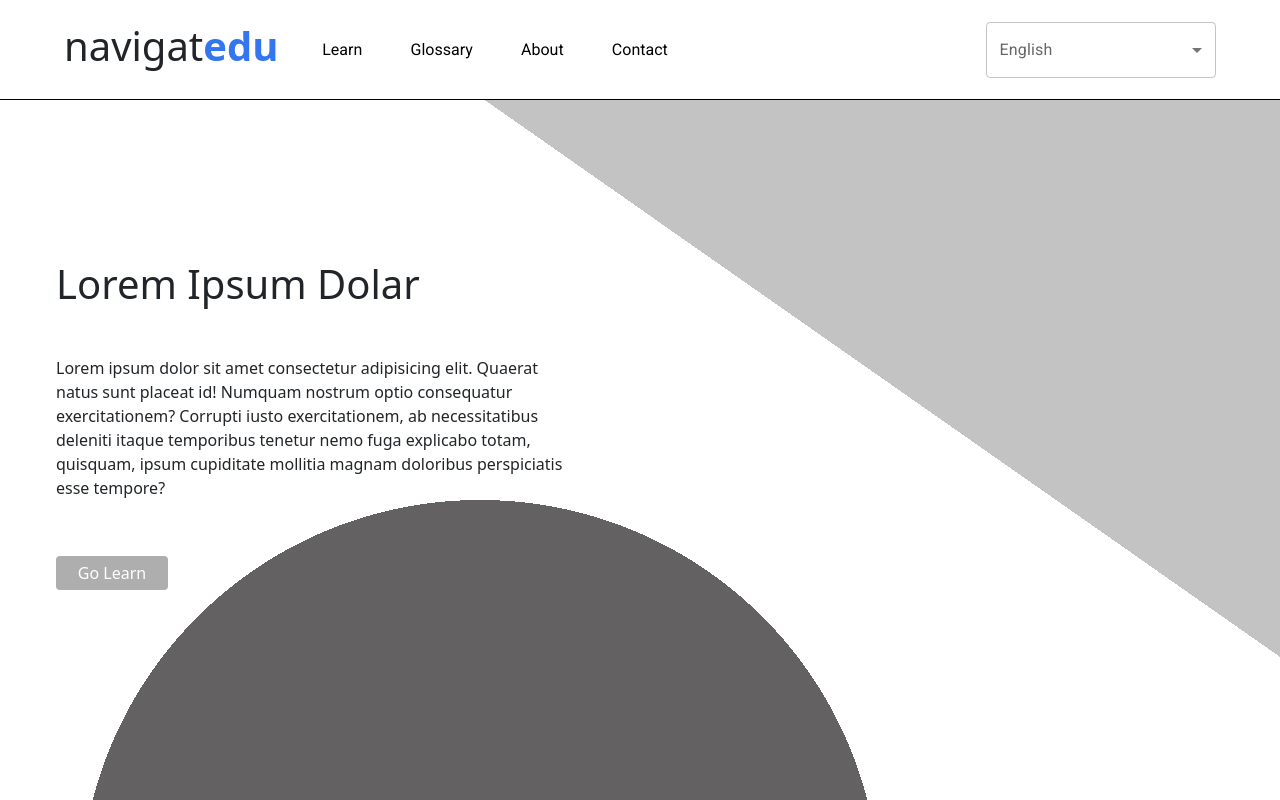
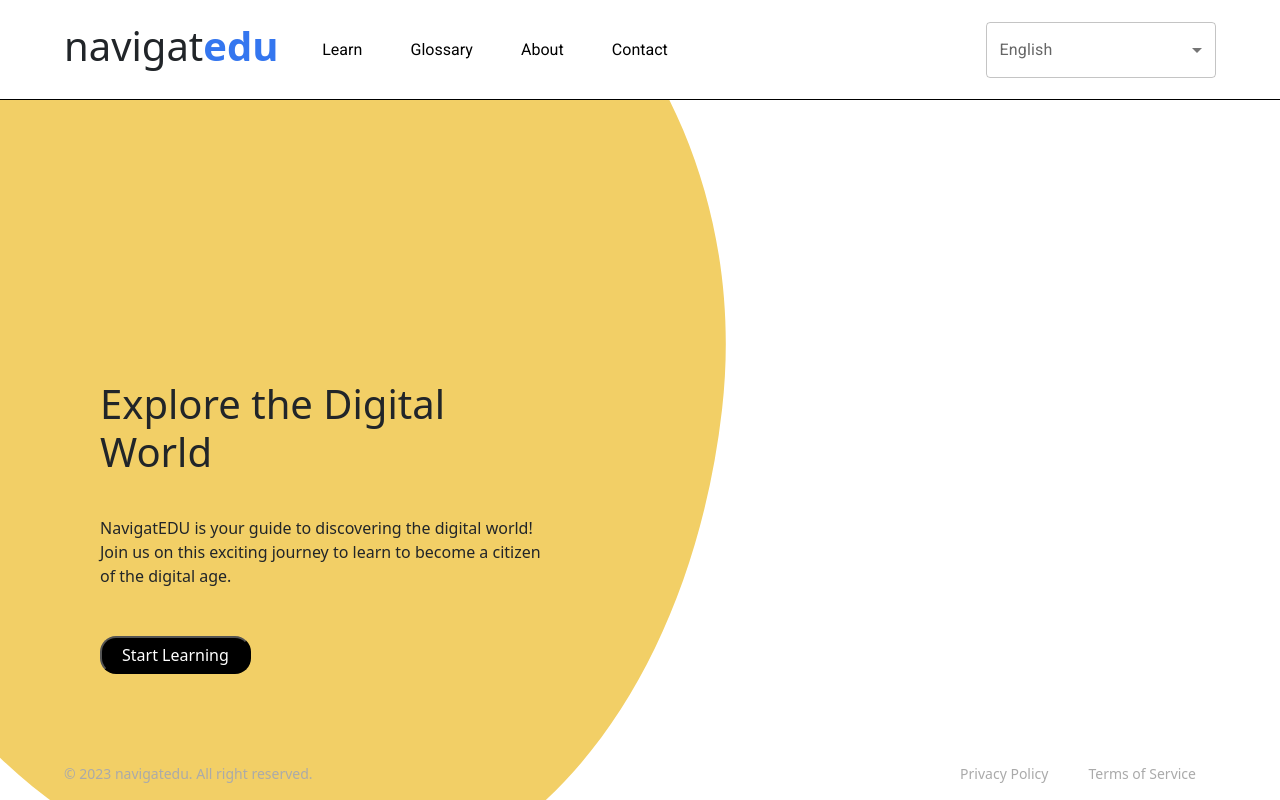
Before and after one commit to qingge-yu/hackathon-frontend, a React (Create React App) app: page / in a window 1280 px wide. Shown: the top 800 px of the page. Built offline with nearby package versions, Linux system fonts and the light colour scheme; no server answers.

Commit message:
finishes Home, About and Contact pages, adds footer, fixes screen size scaling

```diff
--- a/src/App.jsx
+++ b/src/App.jsx
@@ -10,9 +10,11 @@ import Profiles from './pages/ProfilePage/ProfilePage'
 import Contact from './pages/ContactPage/ContactPage'
 import About from './pages/AboutPage/AboutPage'
 import ChangePassword from './pages/ChangePasswordPage/ChangePasswordPage'
+import LessonsPage from './pages/LessonsPage/LessonsPage'
 
 // components
 import NavBar from './components/NavBar/NavBar'
+import Footer from './components/Footer/Footer'
 import ProtectedRoute from './components/ProtectedRoute/ProtectedRoute'
 
 // services
@@ -20,7 +22,6 @@ import * as authService from './services/authService'
 
 // styles
 import './App.css'
-import LessonsPage from './pages/LessonsPage/LessonsPage'
 
 const App = () => {
   const [user, setUser] = useState(authService.getUser())
@@ -62,7 +63,7 @@ const App = () => {
         <Route
           path="/learn"
           element={
-            <LessonsPage modalShow={modalShow} setModalShow={setModalShow}/>
+            <LessonsPage modalShow={modalShow} setModalShow={setModalShow} />
           }
         />
         <Route
@@ -92,6 +93,7 @@ const App = () => {
           }
         />
       </Routes>
+      <Footer />
     </>
   )
 }
--- /dev/null
+++ b/src/components/Footer/Footer.css
@@ -0,0 +1,27 @@
+.footer {
+    position: fixed;
+    bottom: 0;
+    width: 100%;
+    display: flex;
+    flex-direction: row;
+    justify-content: space-between;
+    padding-left: 5%;
+    padding-right: 5%;
+    color: #AAAAAA;
+    margin-top: auto;
+    font-weight: 400;
+    font-size: 14px;
+}
+
+.footerLink {
+    text-decoration: none;
+    color: #AAAAAA;
+    margin: auto 20px;
+    font-weight: 400;
+    font-size: 14px;
+}
+
+.footerLink:hover {
+    color: #AAAAAA;
+    text-decoration: underline;
+}
--- /dev/null
+++ b/src/components/Footer/Footer.jsx
@@ -0,0 +1,14 @@
+import { Link } from 'react-router-dom'
+import './Footer.css'
+
+export default function Footer() {
+    return (
+        <div className='footer'>
+            <p>© 2023 navigatedu. All right reserved.</p>
+            <div>
+                <Link to='/privacy-policy' className="footerLink">Privacy Policy</Link>
+                <Link to='/terms-of-service' className="footerLink">Terms of Service</Link>
+            </div>
+        </div>
+    )
+}
--- a/src/components/NavBar/NavBar.css
+++ b/src/components/NavBar/NavBar.css
@@ -6,6 +6,7 @@
     align-items: center;
     padding-left: 5vw;
     padding-right: 5vw;
+    background-color: white;
 }
 
 .navigatedu {
--- a/src/pages/AboutPage/AboutPage.css
+++ b/src/pages/AboutPage/AboutPage.css
@@ -2,25 +2,26 @@
         display: flex;
         flex-direction: column;
         justify-content: center;
-    align-items: center;
-
+        width: 100%;
+        height: 100vh;
+        padding-left: 150px;
     }
 
     .aboutBG {
         position: absolute;
-    width: 1120px;
-    left: calc(50% - 1120px/2 + 13px);
-    top: 32.81%;
-    bottom: -39.65%;
+        left: 0;
+        right: auto;
+        top: auto;
+        bottom: 0;
         z-index: -1;
     }
 
     .aboutPage>h1 {
-    margin-top: 100px;
+        margin-bottom: 50px;
     }
 
-.aboutPage>p {
-    margin-top: 400px;
-    width: 360px;
+    .aboutText {
+        width: 400px;
         font-weight: 500;
+        font-size: 18px;
     }
--- a/src/pages/AboutPage/AboutPage.jsx
+++ b/src/pages/AboutPage/AboutPage.jsx
@@ -4,11 +4,14 @@ import './AboutPage.css'
 export default function AboutPage() {
     return (
         <div className='aboutPage'>
-            <h1><b>What is </b>navigat<b style={{ color: "#3476EF" }}>edu</b>?</h1>
-            <svg className="aboutBG" width="1120" height="688" viewBox="0 0 1120 688" fill="none" xmlns="http://www.w3.org/2000/svg">
-                <path d="M1120 500C1120 785.255 854.755 1094 569.5 1094C284.245 1094 0 785.255 0 500C0 214.745 284.245 0 569.5 0C854.755 0 1120 214.745 1120 500Z" fill="#F2CF66" />
+            <h1>About navigat<b style={{ color: "#3476EF" }}>edu</b>?</h1>
+            <p className="directoryPath">
+                <Link to="/" className="homeLink">Home</Link> / About
+            </p>
+            <svg className="aboutBG" width="822" height="837" viewBox="0 0 822 837" fill="none" xmlns="http://www.w3.org/2000/svg">
+                <path d="M-76.5534 712.907C-161.01 440.102 -266.604 324.673 -119.999 207.999C26.8739 51.7544 392 -116.5 668 112C868 296 847.611 592.037 748.002 755.999C602.503 995.499 19.2389 1022.33 -76.5534 712.907Z" fill="#F2CF66" />
             </svg>
-            <p>NavigatEDU is your guide to discovering the digital world with confidence. Join us on this exciting journey as we equip you with the knowledge and tools to thrive in the digital age.</p>
+            <p className="aboutText">We believe in empowering users of all ages with the essential skills of <b>Digital Literacy</b>, <b>Digital Citizenship</b>, and <b>Internet Safety</b> to create a responsible online community!</p>
         </div>
     )
 }
--- a/src/pages/ContactPage/ContactPage.css
+++ b/src/pages/ContactPage/ContactPage.css
@@ -8,6 +8,7 @@
 
 html, body {
     height: 100%;
+    /* overflow: scroll; */
 }
 
 /* ---------- *
@@ -89,7 +90,7 @@ html, body {
  *   APPLICATION   *
  * --------------- */
 h2.contact {
-    margin: 2rem 0;
+    margin: 5rem 0 2rem 0;
     /* font-size: clamp(2rem, 4.5vw, 3rem) !important; */
     text-align: left;
     font-weight: 600;
@@ -104,7 +105,7 @@ section.content-container {
     justify-content: center;
     align-items: center;
     width: 100%;
-    height: 60rem;
+    height: 100%;
     background: transparent;
     font-family: 'Roboto', sans-serif;
 }
@@ -113,7 +114,7 @@ section.content-container {
     position: absolute;
     width: 1068px;
     left: calc(50% - 1068px/2 - 4px);
-    top: 9.28%;
+    top: 12%;
     bottom: 5.27%;
     z-index: -1;
 }
--- a/src/pages/ContactPage/ContactPage.jsx
+++ b/src/pages/ContactPage/ContactPage.jsx
@@ -9,7 +9,7 @@ const Contact = () => {
                 <path d="M1068 431.647C1068 658.726 810.186 875 582.921 875C355.655 875 0 658.726 0 431.647C0 204.569 266.814 0 494.079 0C721.345 0 1068 204.569 1068 431.647Z" fill="#F2CF66" />
             </svg>
             <p className="directoryPath">
-                <Link to="/home" className="homeLink">Home</Link> / Contact
+                <Link to="/" className="homeLink">Home</Link> / Contact
             </p>
             <div className="form-container">
                 <h2 className='contact'>Send us a Message!</h2>
--- a/src/pages/LandingPage/LandingPage.css
+++ b/src/pages/LandingPage/LandingPage.css
@@ -8,6 +8,12 @@
 
 html, body {
     height: 100%;
+}
+
+body {
+    margin: 0;
+    padding: 0;
+    /* border: 3px solid red; */
 }
 
 /* ---------- *
@@ -24,7 +30,7 @@ html, body {
  *   UTILITY   *
  * ----------- */
 p {
-  background-color: rgba(0, 0, 0, 0);
+    background-color: rgba(0, 0, 0, 0);
 }
 
 .height-full {
@@ -88,25 +94,30 @@ p {
  *   APPLICATION   *
  * --------------- */
 .content-container {
-    display: grid;
-    grid-template-columns: 1fr 1fr;
-    height: 60rem;
-    background: radial-gradient(circle, #1c1a1aaf 50%, transparent 20%) -10rem 20rem no-repeat,
-    linear-gradient(35deg, transparent 70%, #87878780 20%);
+    height: 100%;
 }
 
 .landing-about {
-    padding: 10rem 3.5rem;
+    width: 650px;
+    padding: 280px 100px;
     display: flex;
     flex-direction: column;
-    gap: 2.5rem;
+    gap: 2rem;
 }
 
 .learn {
-    background-color: rgb(174, 174, 174);
-    max-width: 7rem;
-    padding: 0.3rem;
-    border: none;
-    border-radius: .25rem;
+    background-color: black;
     color: white;
+    border-radius: 16px;
+    padding: 5px 20px;
+    width: fit-content;
 }
+
+.landingBG {
+    position: absolute;
+    left: -4.39%;
+    right: 41.54%;
+    top: 2.58%;
+    bottom: 19.86%;
+    z-index: -1;
+}
--- a/src/pages/LandingPage/LandingPage.jsx
+++ b/src/pages/LandingPage/LandingPage.jsx
@@ -5,9 +5,12 @@ const Landing = () => {
     return (
         <div className="content-container">
             <section className='landing-about'>
-                <h1>Lorem Ipsum Dolar</h1>
-                <p>Lorem ipsum dolor sit amet consectetur adipisicing elit. Quaerat natus sunt placeat id! Numquam nostrum optio consequatur exercitationem? Corrupti iusto exercitationem, ab necessitatibus deleniti itaque temporibus tenetur nemo fuga explicabo totam, quisquam, ipsum cupiditate mollitia magnam doloribus perspiciatis esse tempore?</p>
-                <button className='learn'>Go Learn</button>
+                <svg className="landingBG" width="782" height="875" viewBox="0 0 782 875" fill="none" xmlns="http://www.w3.org/2000/svg">
+                    <path d="M778.042 388.431C746.07 668.275 575.795 900.367 327.501 872C79.2074 843.633 -153.081 565.549 -121.109 285.704C-89.1371 5.85901 138.063 -198.004 386.357 -169.637C634.65 -141.269 810.014 108.586 778.042 388.431Z" fill="#F2CF66" />
+                </svg>
+                <h1>Explore the Digital World</h1>
+                <p>NavigatEDU is your guide to discovering the digital world! Join us on this exciting journey to learn to become a citizen of the digital age.</p>
+                <button to="/learn" className='learn'>Start Learning</button>
             </section>
         </div>
     );
```
Also changed, not shown: src/pages/MainPage/MainPage.css (added), src/pages/MainPage/MainPage.jsx (added). Lines whose indentation alone changed are shown as unchanged.
